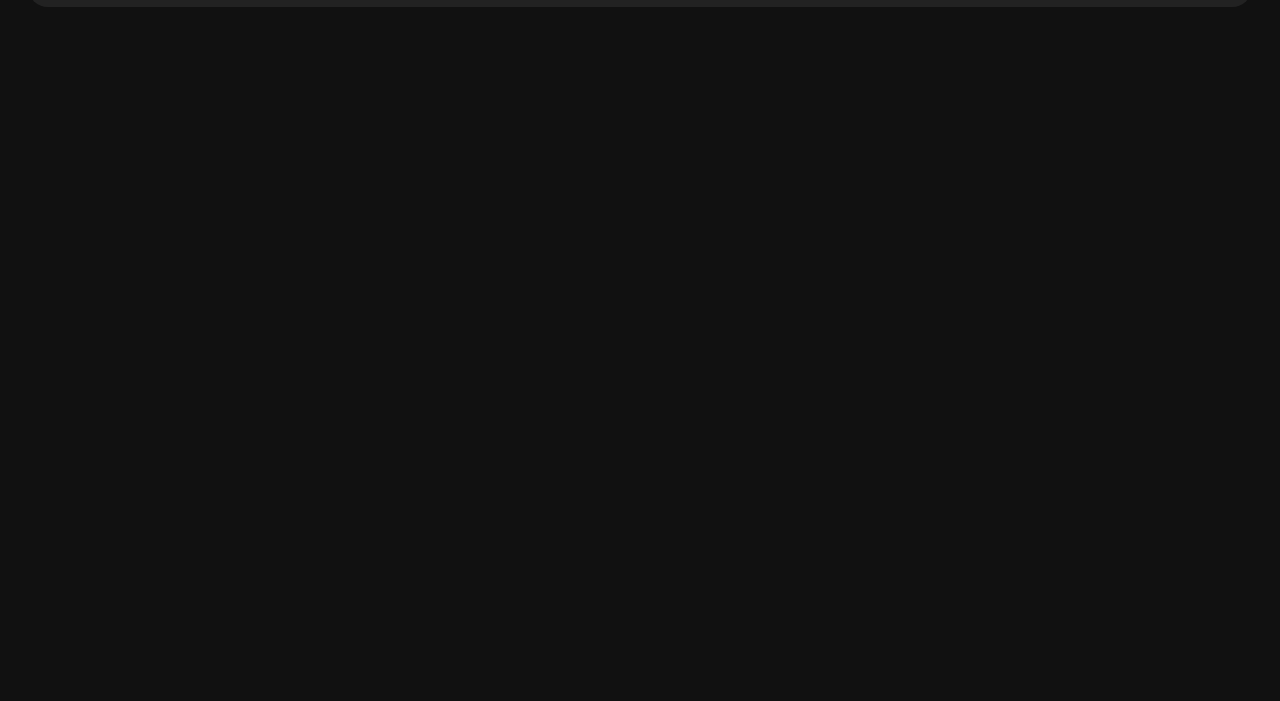
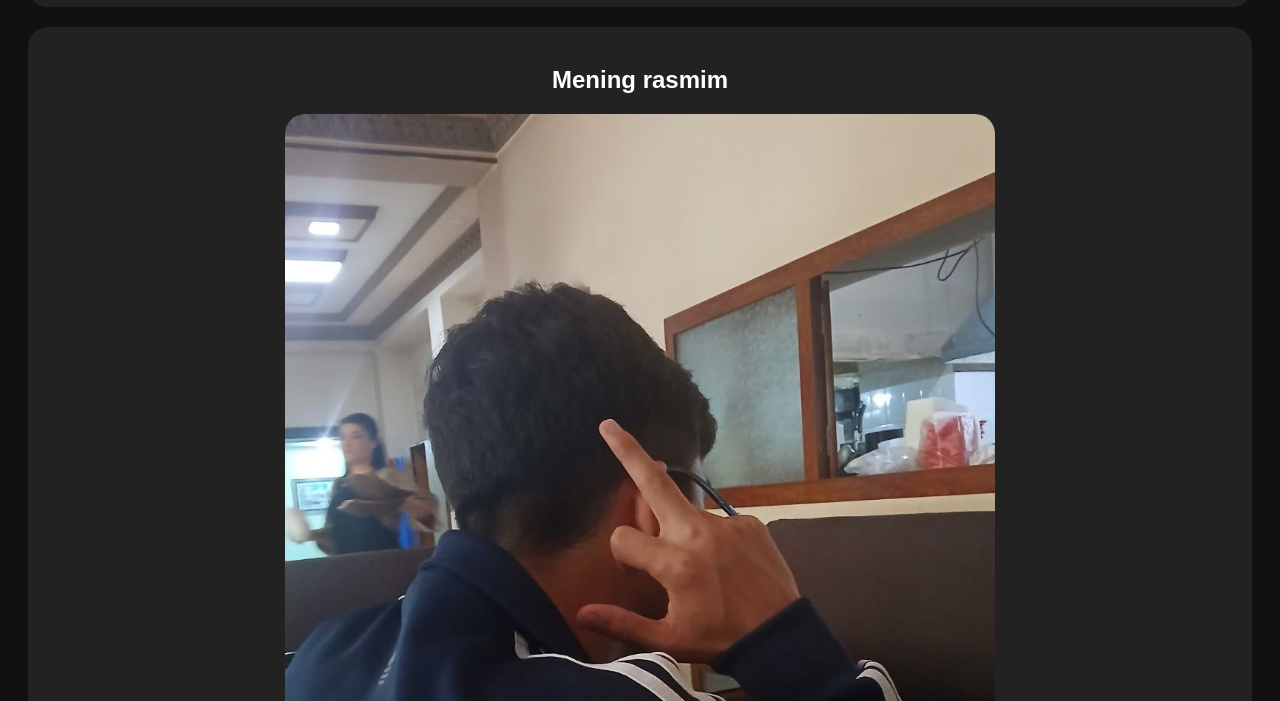
Before and after one commit to jakbaraliyevjs-byte/amin-site, a plain HTML site: page index.html in a window 1280 px wide. Shown: the part 779-1480 px from the top of the page. Before the commit the page ends 814 px from the top, so only its background shows below. Drawn offline with Linux system fonts and the light colour scheme.

Commit message:
Add image and heading to index.html

```diff
--- a/index.html
+++ b/index.html
@@ -49,6 +49,15 @@
   </iframe>
 
 </div>
+<div class="box">
 
+<h2>Mening rasmim</h2>
+
+<img
+src="photo_2026-05-08_23-01-15.jpg"
+width="60%"
+style="border-radius:20px;">
+
+</div>
 </body>
 </html>
```
